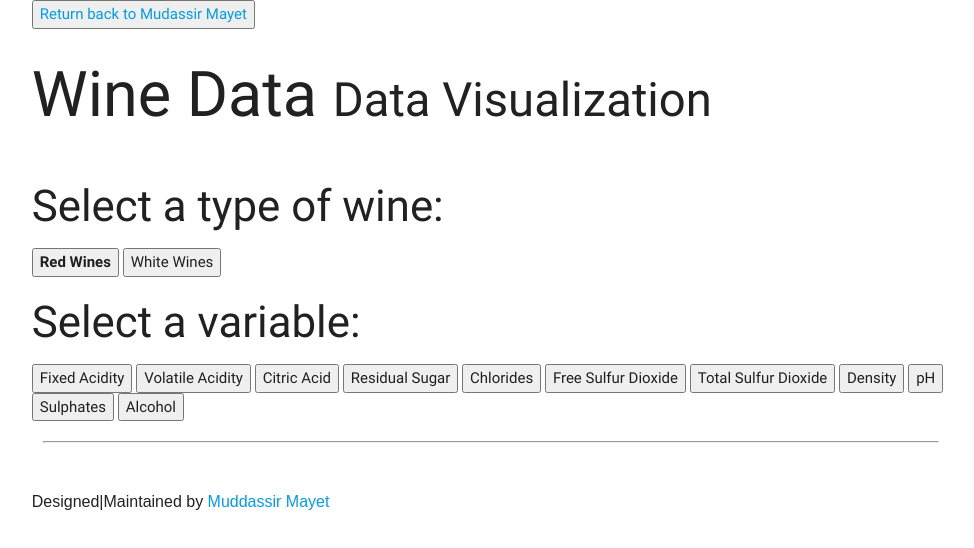
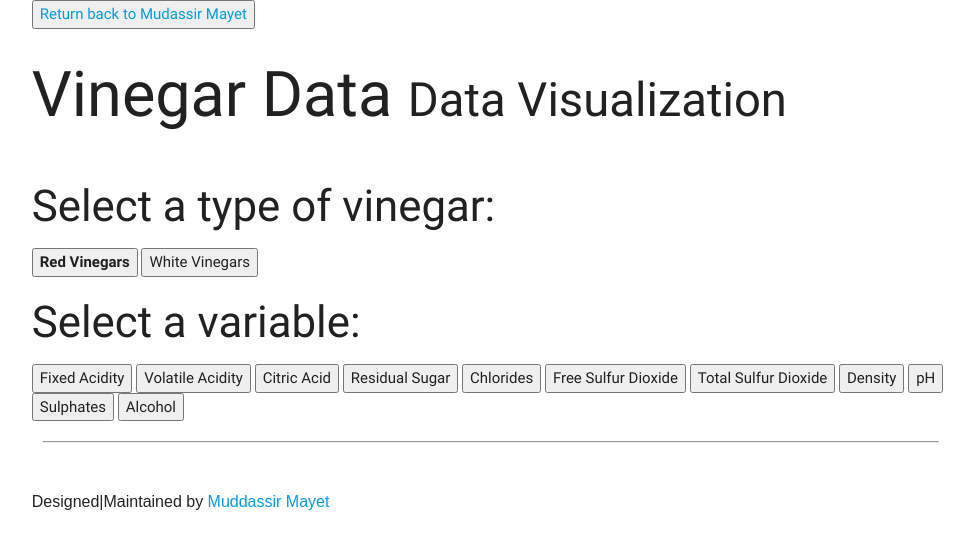
Before and after one commit to mmayet/mmayet.github.io, a plain HTML site: page projects/ml-d3/index.html in a window 1280 px wide. Shown: the whole page, without its empty margins (149-1123 px from the left). Drawn offline with nearby package versions, Linux system fonts and the light colour scheme.

Commit message:
Vinegars

```diff
--- a/projects/ml-d3/index.html
+++ b/projects/ml-d3/index.html
@@ -36,7 +36,7 @@
                         <button>Return back to Mudassir Mayet</button>
                     </a>
                 </div>
-                <h1 class="page-header">Wine Data
+                <h1 class="page-header">Vinegar Data
 					<small>Data Visualization</small>
 				</h1>
             </div>
@@ -45,9 +45,9 @@
             <div class="col-md-8 datavis"></div>
             <div class="col-md-4 text">
                 <div class="col-md-4 wine-types">
-                    <h3>Select a type of wine:</h3>
-                    <button id="red" style="font-weight:bolder;">Red Wines</button>
-                    <button id="white">White Wines</button>
+                    <h3>Select a type of vinegar:</h3>
+                    <button id="red" style="font-weight:bolder;">Red Vinegars</button>
+                    <button id="white">White Vinegars</button>
                 </div>
                 <div class="col-md-4 variables">
                     <h3>Select a variable:</h3>
```
Also changed, not shown: img/myface2.png (deleted).
